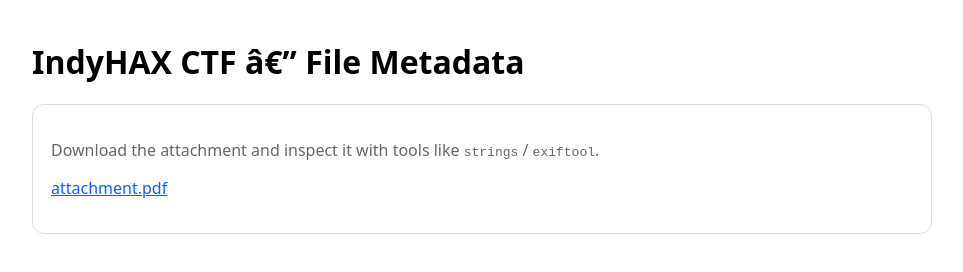
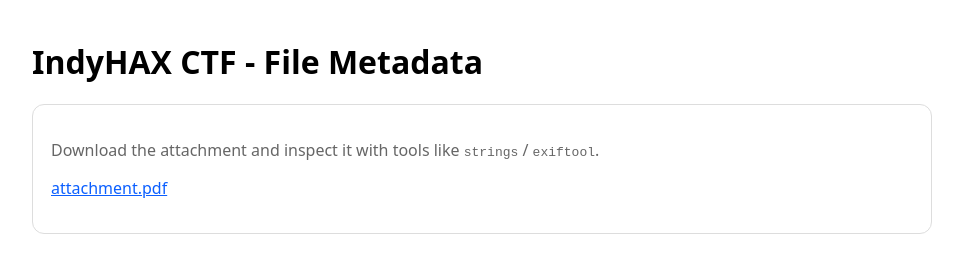
Before and after one commit to indyhax/indyhax-pdf, a plain HTML site: page index.html in a window 1280 px wide. Shown: the whole page, without its empty margins (158-1121 px from the left). Drawn offline with Linux system fonts and the light colour scheme.

Commit message:
Sanitize encoding artifacts / remove dashes

```diff
--- a/index.html
+++ b/index.html
@@ -12,7 +12,7 @@
   </style>
 </head>
 <body>
-  <h1>IndyHAX CTF â€” File Metadata</h1>
+  <h1>IndyHAX CTF - File Metadata</h1>
   <div class="card">
     <p class="muted">Download the attachment and inspect it with tools like <code>strings</code> / <code>exiftool</code>.</p>
     <p><a href="attachment.pdf">attachment.pdf</a></p>
```
